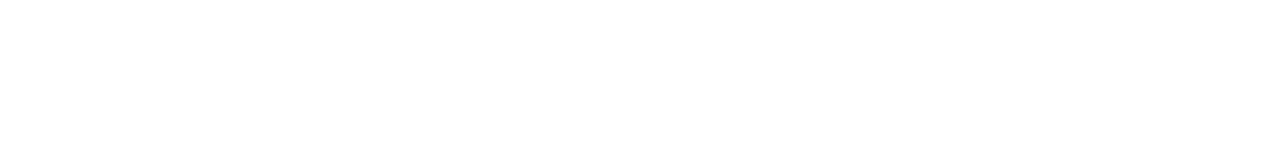
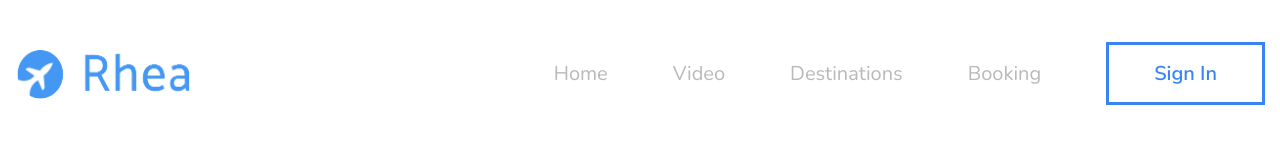
Before and after one commit to Aregon77/travel, a plain HTML site: page index.html in a window 1280 px wide. Drawn offline with nearby package versions, Linux system fonts and the light colour scheme.

Commit message:
Меню

```diff
--- a/Scss/style.scss
+++ b/Scss/style.scss
@@ -0,0 +1,88 @@
+*,
+*:after,
+*:before {
+    box-sizing: border-box;
+    margin: 0;
+    padding: 0;
+    // transition: all .5s ease-in-out;
+}
+
+a {
+    text-decoration: none;
+    outline: none;
+}
+
+img {
+    display: block;
+    width: 100%;
+}
+
+body {
+    font-family: 'Nunito Sans', sans-serif;
+}
+
+.container {
+    width: 100%;
+    max-width: 1630px;
+    margin: 0 auto;
+    padding: 0 15px;
+}
+
+ul {
+    list-style: none;
+}
+
+/*****************  Nav  *********************/
+
+.nav__wrapper {
+    padding-top: 50px;
+    font-family: 'Nunito', sans-serif;
+
+    nav {
+        display: flex;
+        flex-direction: row;
+        text-align: center;
+        justify-content: space-between;
+
+        .logo img {
+            height: 50px;
+            width: 175px;
+        }
+
+        .menu {
+            display: flex;
+            flex-direction: row;
+            justify-content: center;
+            align-items: center;
+
+            li {
+                &:not(:last-child) {
+                    margin-right: 65px;
+                }
+
+                #sign {
+                    border: 3px solid #3984f3;
+
+                    padding: 15px 45px;
+
+                    color: #3984f3;
+
+                    font-family: 'Nunito Sans', sans-serif;
+                    font-weight: 600;
+                }
+
+                a {
+                    font-size: 20px;
+                    color: rgb(186, 184, 184);
+                    line-height: 0.73;
+                    text-align: center;
+
+                    &:hover {
+                        color: rgb(68, 151, 243);
+                    }
+                }
+
+            }
+        }
+    }
+}
--- a/index.html
+++ b/index.html
@@ -16,6 +16,20 @@
 </head>
 
 <body>
+    <!-- Меню -->
+    <div class="nav__wrapper">
+        <nav class="container">
+            <a href="" class="logo"> <img src="img/header/nav-logo.png" alt="logo"> </a>
+            <div class="nav-toggle"><span></span></div>
+            <ul class="menu">
+                <li> <a href="#">Home</a> </li>
+                <li> <a href="#">Video</a> </li>
+                <li> <a href="#">Destinations</a> </li>
+                <li> <a href="#">Booking</a> </li>
+                <li> <a href="#" id="sign">Sign In</a> </li>
+            </ul>
+        </nav>
+    </div>
 
 </body>
 
```
Also changed, not shown: Scss/style.css, img/header/nav-logo.png (added), 1 other file.
